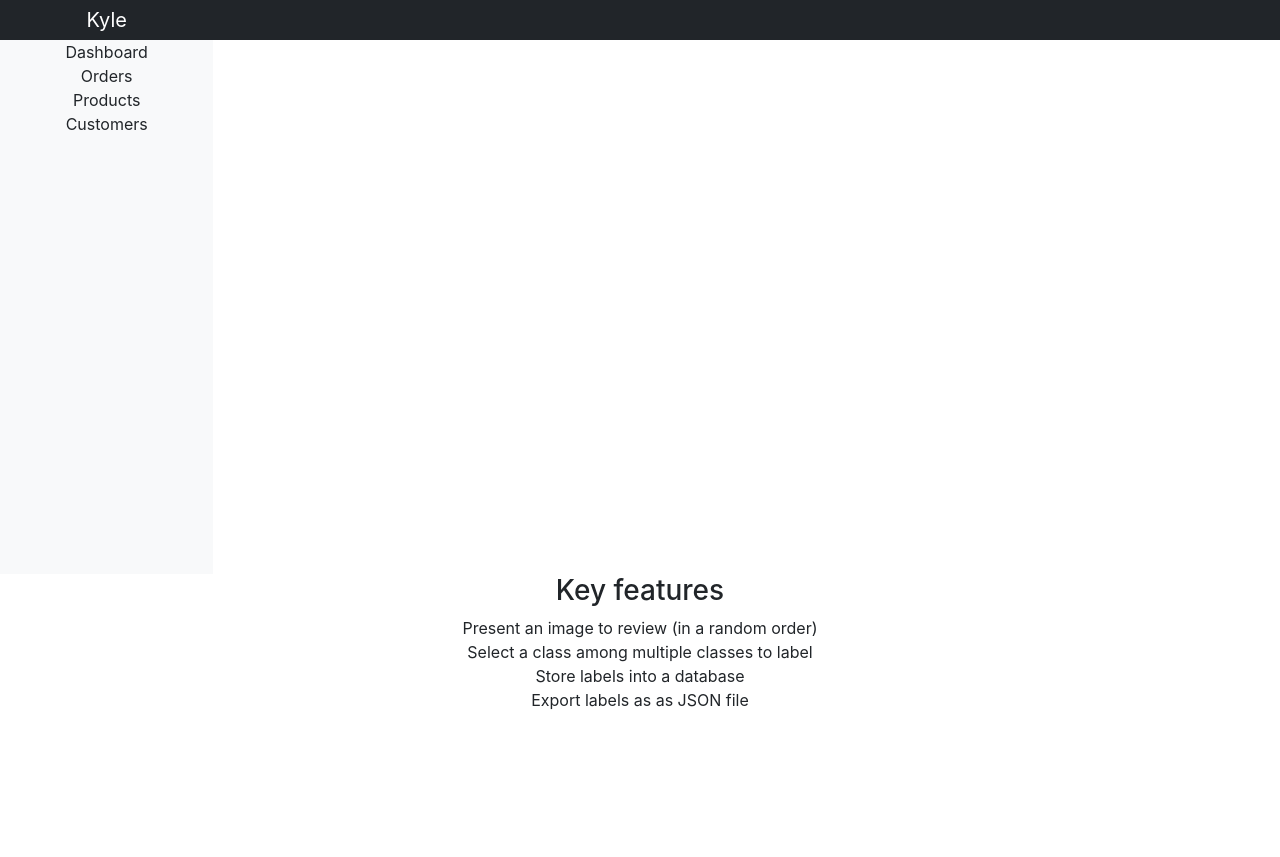
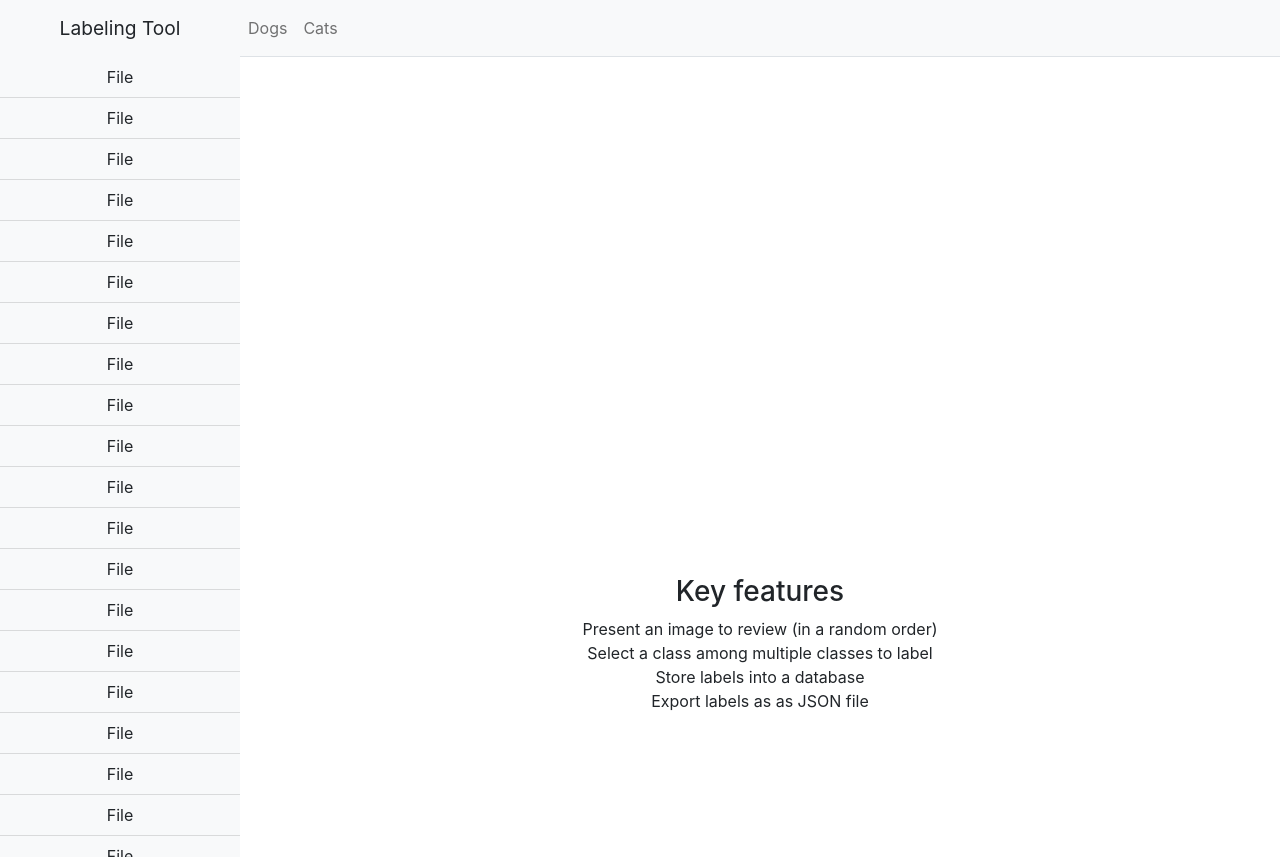
Before and after one commit to kimkilho/web-dev-training, a React (Create React App) app in the folder frontend-app/: page / in a window 1280 px wide. Before the commit the page ends 800 px from the top, so only its background shows below. Built offline with nearby package versions, Linux system fonts and the light colour scheme.

Commit message:
Re-structure layout and reformat the new components

```diff
--- a/frontend-app/src/App.css
+++ b/frontend-app/src/App.css
@@ -2,37 +2,43 @@
   text-align: center;
 }
 
-.App-logo {
-  height: 40vmin;
-  pointer-events: none;
+#sidebar-wrapper {
+    min-height: 100vh;
+    margin-left: -15rem;
+    -webkit-transition: margin .25s ease-out;
+    -moz-transition: margin .25s ease-out;
+    -o-transition: margin .25s ease-out;
+    transition: margin .25s ease-out;
 }
 
-@media (prefers-reduced-motion: no-preference) {
-  .App-logo {
-    animation: App-logo-spin infinite 20s linear;
-  }
+#sidebar-wrapper .sidebar-heading {
+    padding: 0.875rem 1.25rem;
+    font-size: 1.2rem;
 }
 
-.App-header {
-  background-color: #282c34;
-  min-height: 100vh;
-  display: flex;
-  flex-direction: column;
-  align-items: center;
-  justify-content: center;
-  font-size: calc(10px + 2vmin);
-  color: white;
+#sidebar-wrapper .list-group {
+    width: 15rem;
 }
 
-.App-link {
-  color: #61dafb;
+#page-content-wrapper {
+    min-width: 100vw;
 }
 
-@keyframes App-logo-spin {
-  from {
-    transform: rotate(0deg);
-  }
-  to {
-    transform: rotate(360deg);
-  }
+#wrapper.toggled #sidebar-wrapper {
+    margin-left: 0;
 }
+
+@media (min-width: 768px) {
+    #sidebar-wrapper {
+        margin-left: 0;
+    }
+
+    #page-content-wrapper {
+        min-width: 0;
+        width: 100%;
+    }
+
+    #wrapper.toggled #sidebar-wrapper {
+        margin-left: -15rem;
+    }
+}
--- a/frontend-app/src/App.js
+++ b/frontend-app/src/App.js
@@ -1,34 +1,25 @@
 import './App.css';
-import Navbar from './Navbar';
-import Sidebar from './Sidebar';
+import LabelBar from './LabelBar';
+import ImageList from './ImageList';
 import Canvas from './Canvas';
+
+// Layout reference: https://www.codeply.com/p/VVByb17KWb
 
 function App() {
   return (
     <div className="App">
-      <Navbar />
-      <div className="container-fluid">
-        <div className="row">
-          <Sidebar />
+      <div className="d-flex" id="wrapper">
+        { /* ImageList */ }
+        <div className="bg-light border-right vh-100" id="sidebar-wrapper">
+          <div className="sidebar-heading">Labeling Tool</div>
+          <ImageList />
+        </div>
+        { /* /ImageList */ }
+
+        { /* Page Content */ }
+        <div id="page-content-wrapper">
+          <LabelBar />
           <Canvas />
-        </div>
-        { /* the following contents are to-be-deleted */ }
-        <div className="row">
-          <h3>Key features</h3>
-          <ul>
-            <li>
-              Present an image to review (in a random order)
-            </li>
-            <li>
-              Select a class among multiple classes to label
-            </li>
-            <li>
-              Store labels into a database
-            </li>
-            <li>
-              Export labels as as JSON file
-            </li>
-          </ul>
         </div>
       </div>
     </div>
--- a/frontend-app/src/Canvas.js
+++ b/frontend-app/src/Canvas.js
@@ -1,8 +1,26 @@
 function Canvas(props) {
   return (
-    <main className="col-md-9 ml-sm-auto col-lg-10 pt-3 px-4" role="main">
+    <div className="container-fluid">
       <canvas width="512px" height="512px" />
-    </main>
+      <div className="row">
+        { /* the following contents are to-be-deleted */ }
+        <h3>Key features</h3>
+        <ul>
+          <li>
+            Present an image to review (in a random order)
+          </li>
+          <li>
+            Select a class among multiple classes to label
+          </li>
+          <li>
+            Store labels into a database
+          </li>
+          <li>
+            Export labels as as JSON file
+          </li>
+        </ul>
+      </div>
+    </div>
   );
 }
 
--- /dev/null
+++ b/frontend-app/src/ImageList.js
@@ -0,0 +1,28 @@
+import { useEffect, useState } from 'react';
+
+function ImageList(props) {
+  const [items, setItems] = useState([]);
+
+  useEffect(() => {
+    // Temporary code for populating files
+    if (items.length === 0) {
+      const tempItems = [];
+      for (let i = 0; i < 50; i++) {
+        tempItems.push(
+          <a href="#" className="list-group-item list-group-item-action bg-light">File</a>
+        );
+      }
+      setItems(tempItems);
+    }
+  }, [items]);
+
+  return (
+    <div className="bg-light border-right vh-100" id="sidebar-wrapper">
+      <div className="list-group list-group-flush overflow-auto h-100">
+        { items }
+      </div>
+    </div>
+  );
+}
+
+export default ImageList;
--- /dev/null
+++ b/frontend-app/src/LabelBar.js
@@ -0,0 +1,19 @@
+function LabelBar(props) {
+
+  return (
+    <nav className="navbar navbar-expand-lg navbar-light bg-light border-bottom">
+      <div className="collapse navbar-collapse" id="navbarSupportedContent">
+        <ul className="navbar-nav ml-auto mt-2 mt-lg-0">
+          <li className="nav-item">
+            <a className="nav-link" href="#">Dogs</a>
+          </li>
+          <li className="nav-item">
+            <a className="nav-link" href="#">Cats</a>
+          </li>
+        </ul>
+      </div>
+    </nav>
+  );
+}
+
+export default LabelBar;
--- a/frontend-app/src/Navbar.js
+++ /dev/null
@@ -1,10 +0,0 @@
-function Navbar(props) {
-
-  return (
-    <nav className="navbar navbar-dark sticky-top bg-dark flex-md-nowrap p-0">
-      <a className="navbar-brand col-sm-3 col-md-2 mr-0" href="/">Kyle</a>
-    </nav>
-  );
-}
-
-export default Navbar;
--- a/frontend-app/src/Sidebar.js
+++ /dev/null
@@ -1,24 +0,0 @@
-function Sidebar(props) {
-  return (
-    <nav className="col-md-2 d-none d-md-block bg-light sidebar">
-      <div className="sidebar-sticky">
-        <ul className="nav flex-column">
-          <li className="nav-item">
-            Dashboard
-          </li>
-          <li className="nav-item">
-            Orders
-          </li>
-          <li className="nav-item">
-            Products
-          </li>
-          <li className="nav-item">
-            Customers
-          </li>
-        </ul>
-      </div>
-    </nav>
-  );
-}
-
-export default Sidebar;
--- a/frontend-app/src/index.css
+++ b/frontend-app/src/index.css
@@ -5,6 +5,7 @@ body {
     sans-serif;
   -webkit-font-smoothing: antialiased;
   -moz-osx-font-smoothing: grayscale;
+  overflow-x: hidden;
 }
 
 code {
```
